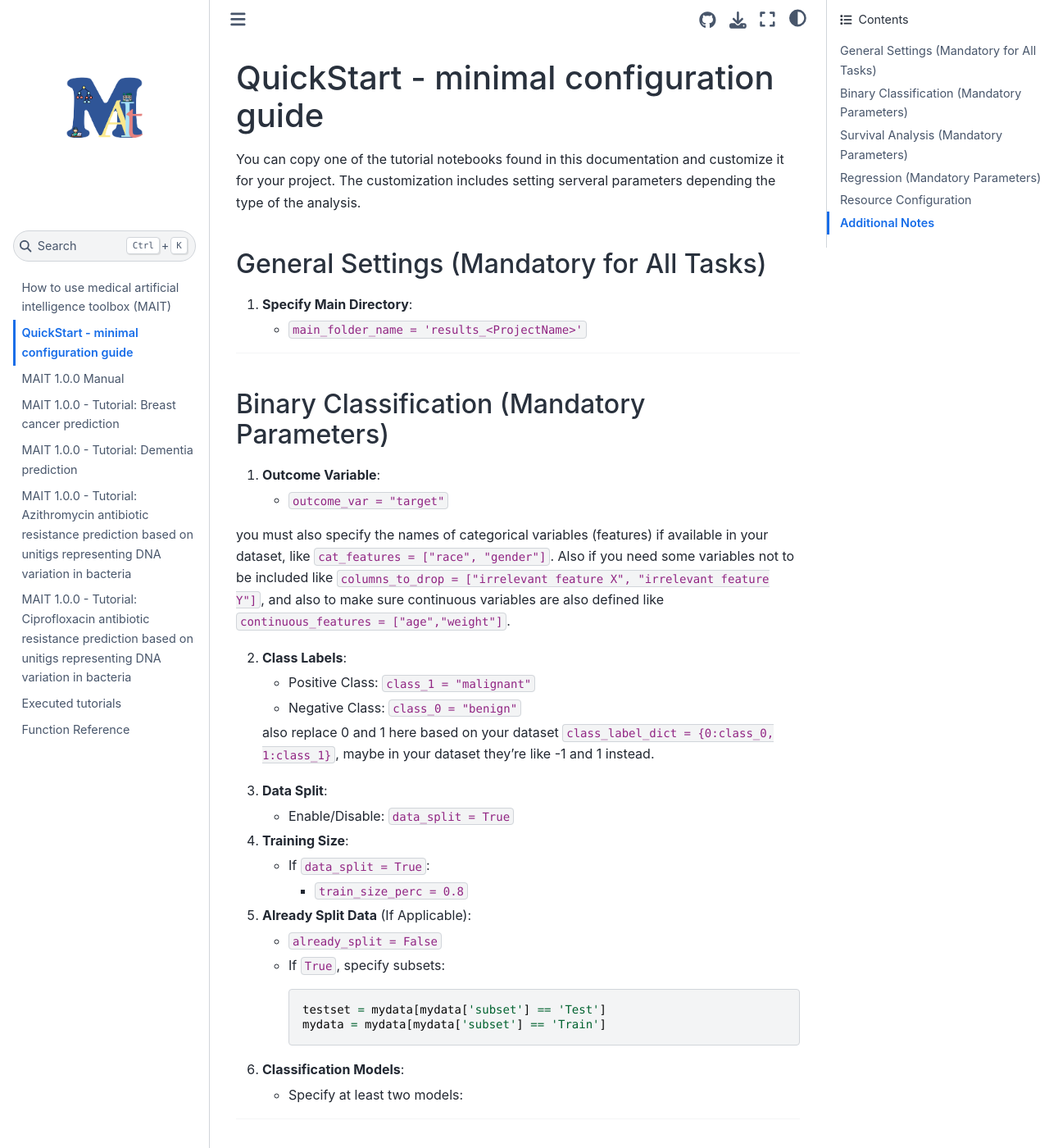
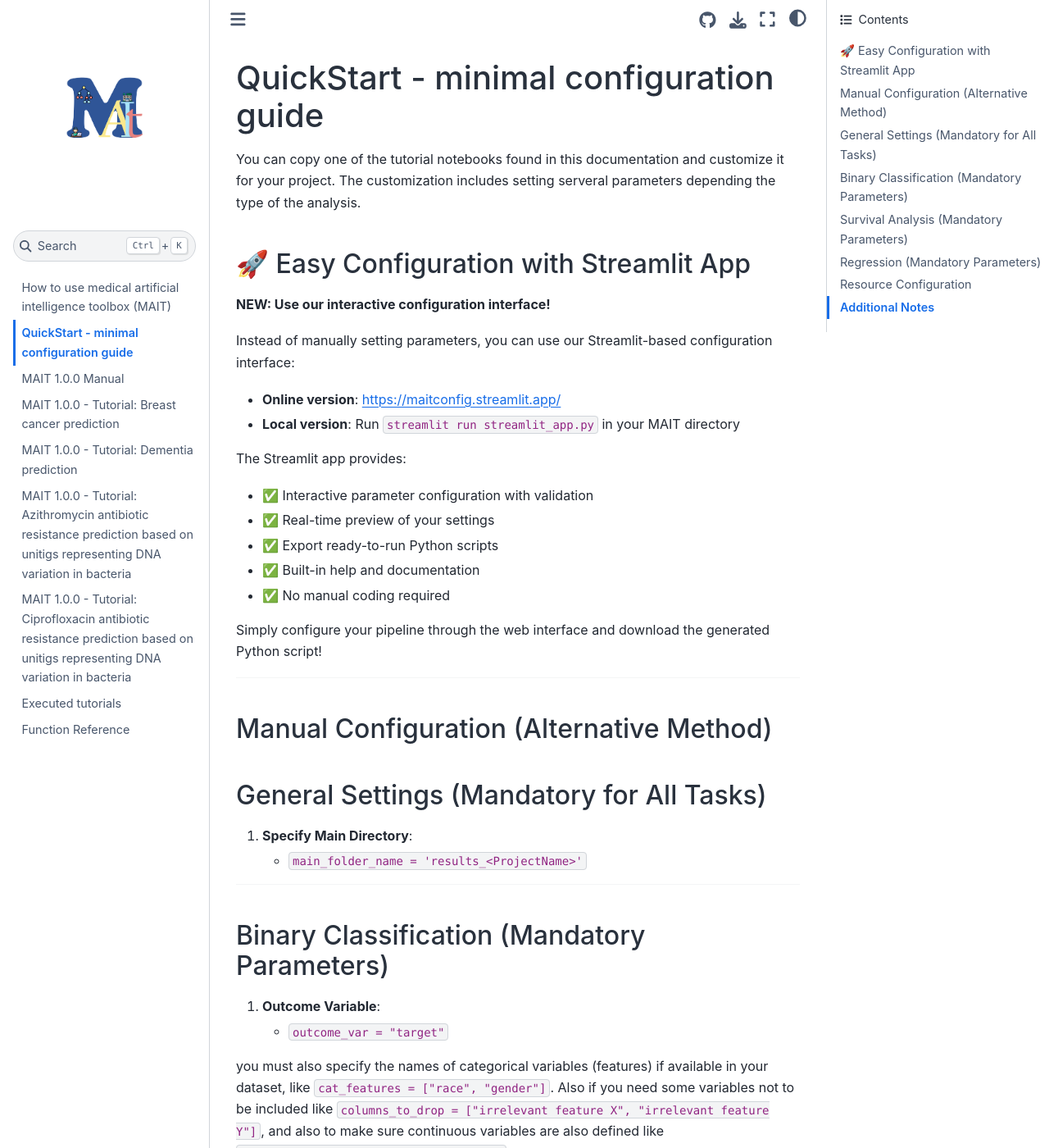
Before and after one commit to PERSIMUNE/MAIT, a Jupyter Book: the page built from Tutorials/book/QuickStart.md, in a window 1280 px wide and 1400 px high. Shown: the whole window at 82% size. Built offline with Jupyter Book 1.0.4 settings and Sphinx 7.4.7 and the Sphinx Book theme 1.1.4, drawn with Linux system fonts in a browser that asks for light colours; some of the changed text lies outside the part shown.

Commit message:
Update QuickStart.md
added details about the UI for setting the configurations

```diff
--- a/Tutorials/book/QuickStart.md
+++ b/Tutorials/book/QuickStart.md
@@ -1,6 +1,28 @@
 # QuickStart - minimal configuration guide
 
 You can copy one of the tutorial notebooks found in this documentation and customize it for your project. The customization includes setting serveral parameters depending the type of the analysis.
+
+## 🚀 Easy Configuration with Streamlit App
+
+**NEW: Use our interactive configuration interface!**
+
+Instead of manually setting parameters, you can use our Streamlit-based configuration interface:
+
+- **Online version**: [https://maitconfig.streamlit.app/](https://maitconfig.streamlit.app/)
+- **Local version**: Run `streamlit run streamlit_app.py` in your MAIT directory
+
+The Streamlit app provides:
+- ✅ Interactive parameter configuration with validation
+- ✅ Real-time preview of your settings
+- ✅ Export ready-to-run Python scripts
+- ✅ Built-in help and documentation
+- ✅ No manual coding required
+
+Simply configure your pipeline through the web interface and download the generated Python script!
+
+---
+
+## Manual Configuration (Alternative Method)
 
 ## General Settings (Mandatory for All Tasks)
 1. **Specify Main Directory**:
@@ -69,6 +91,7 @@
 ---
 
 ## Additional Notes
+- **Recommended**: Use the [Streamlit configuration app](https://maitconfig.streamlit.app/) for easier setup and automatic parameter validation
 - Each task (classification, survival, regression) has specific mandatory parameters. Only include the settings relevant to the task you are running.
 - Omitting any of the above parameters will result in errors or crashes during execution.
 - For further details, refer to the full pipeline manual.
```
